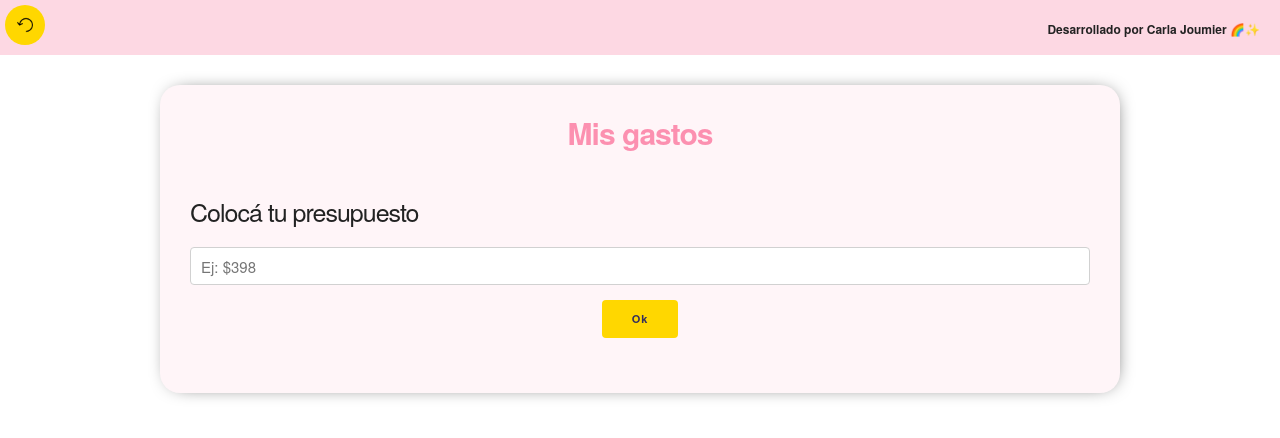
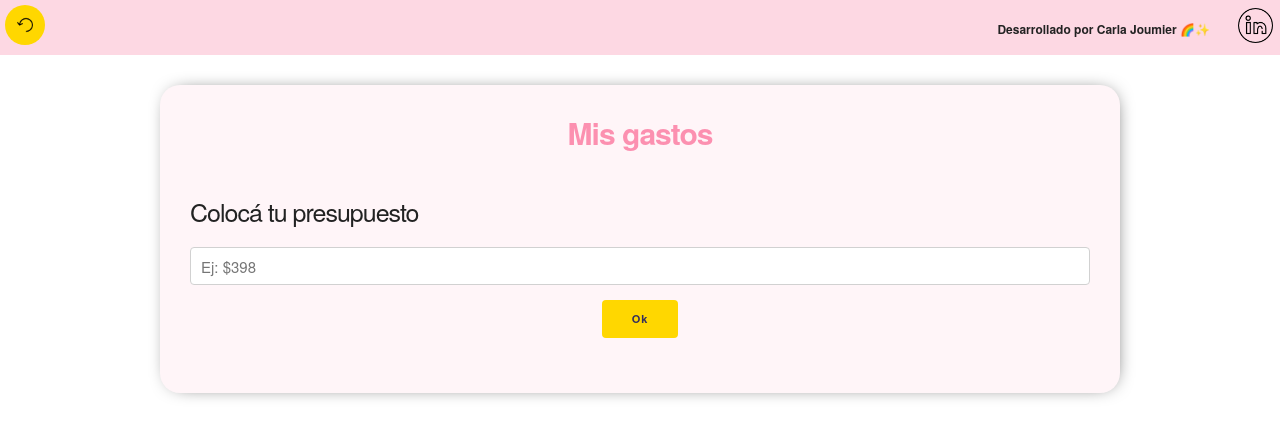
Before and after one commit to CarJou/Presupuesto, a React (Create React App) app: page /transaction in a window 1280 px wide. Shown: the top 438 px of the page. Built offline with nearby package versions, Linux system fonts and the light colour scheme.

Commit message:
add logo linkedin

```diff
--- a/src/components/Nav.jsx
+++ b/src/components/Nav.jsx
@@ -11,11 +11,18 @@ const Nav = () => {
 
       <p className="Dev">
         Desarrollado por Carla Joumier
+
         <span role="img" aria-label="emojis">
           {" "}
           🌈✨{" "}
         </span>
       </p>
+      <a className="name"
+           href="https://www.linkedin.com/in/carla-joumier/"
+           target="_blank"
+           rel="noreferrer">
+        <button className="logo"></button>
+      </a>
     </div>
   );
 };
--- a/src/css/nav.css
+++ b/src/css/nav.css
@@ -34,3 +34,25 @@ div.nav-container {
     margin-left: auto;
     font-weight: bold;
   }
+
+  button.logo {
+    width: 40px;
+    height: 40px;
+    margin: 5px;
+    border: none;
+    outline: none;
+    border-radius: 50%;
+    background-image: url("../images/linkedin.png");
+    background-size: 35px;
+    background-repeat: no-repeat;
+    background-position: center;
+    cursor: pointer;
+    padding: 0%;
+    transition-duration: 0.4s;
+  }
+  button.logo:hover{
+    border-radius: 50%;
+    background-image: url("../images/linkedin-h.png");
+    background-size: 34px;
+    border:  none;
+  }
```
Also changed, not shown: src/images/linkedin-h.png (added), src/images/linkedin.png (added).
